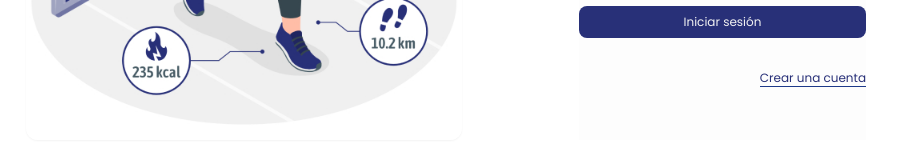
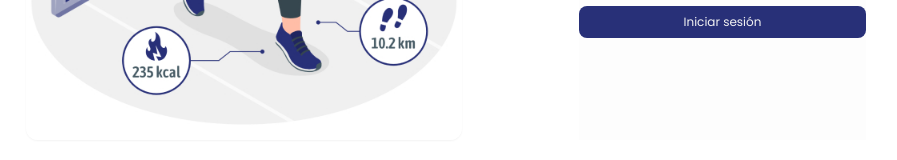
Before and after one commit to LuisAngel016/FitSquadApp, a React (Vite) app: page /auth/login in a window 1280 px wide. Shown: the part 440-600 px from the top of the page, without its empty margins (194-1091 px from the left). Built offline with nearby package versions, Linux system fonts and the light colour scheme.

Commit message:
eliminamos  el path a el Register para crear una cuenta

```diff
--- a/src/auth/Page/LoginPage.jsx
+++ b/src/auth/Page/LoginPage.jsx
@@ -48,13 +48,6 @@ export const LoginPage = () => {
           >
             Iniciar sesión
           </button>
-
-          <Link
-           className='mt-8 float-right pb-0 text-quaternary text-xs font-FitSquad border-solid border-b border-blue-900'
-           to="/auth/register"
-          >
-            Crear una cuenta
-          </Link>
         </section>
 
       </section>
```
